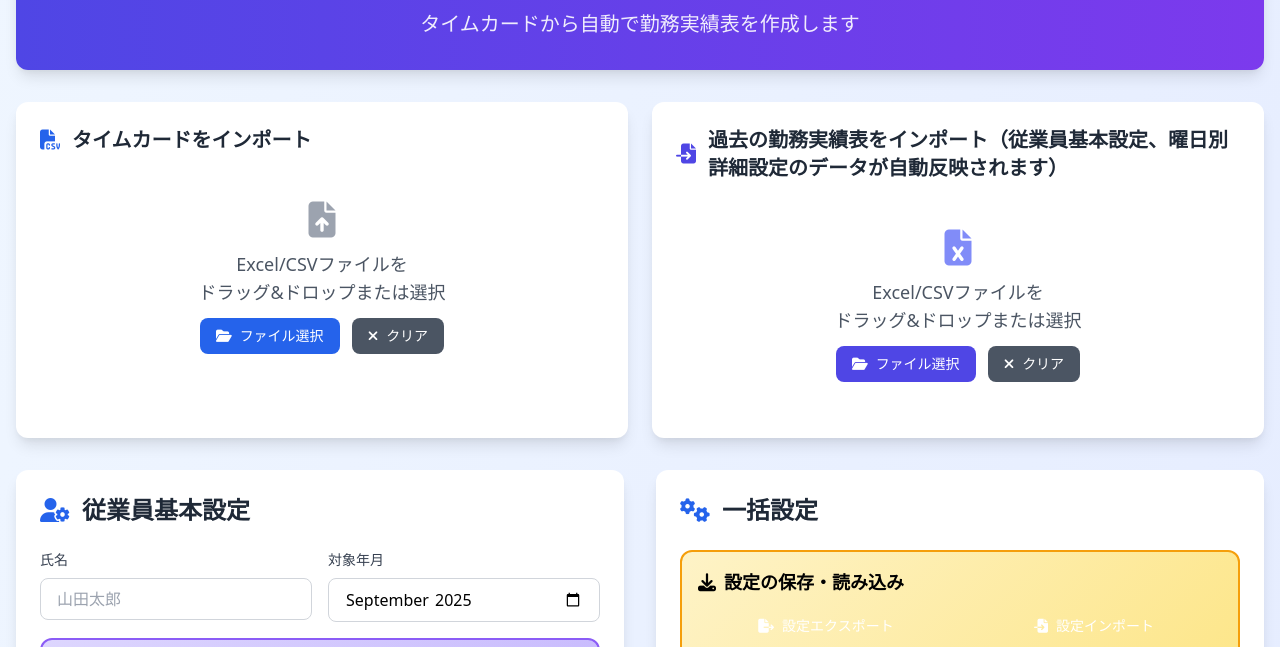
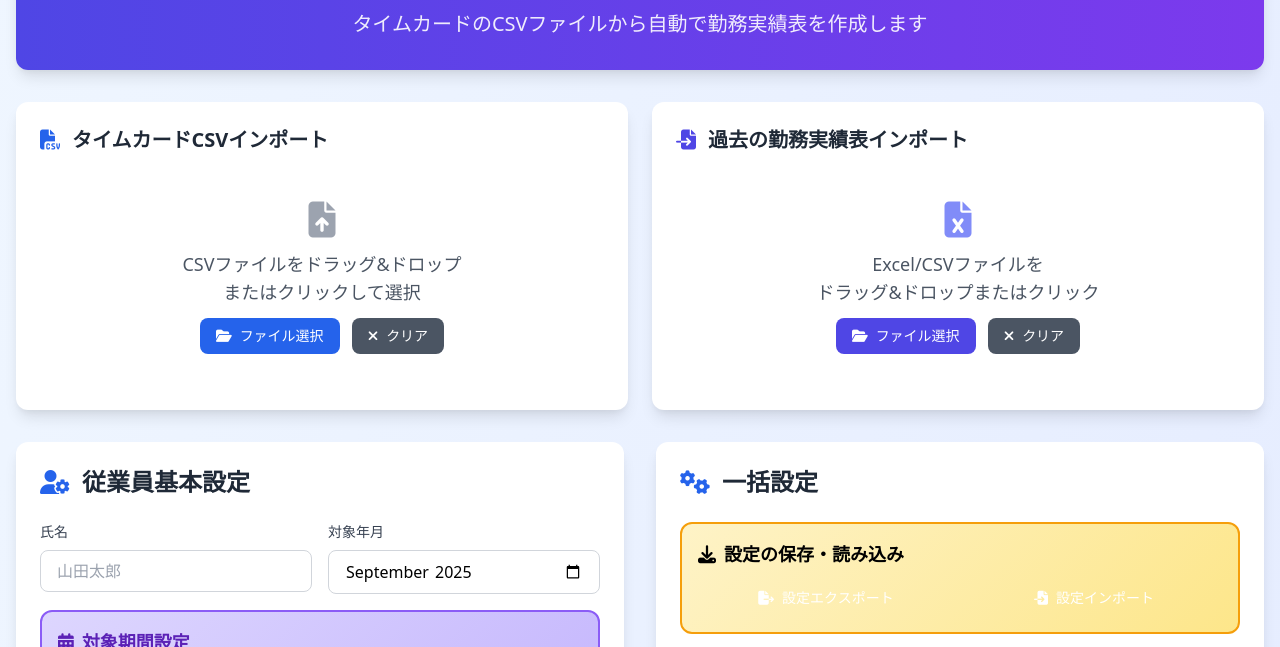
Before and after one commit to it19841984/WorkTrack-Auto, a plain HTML site: page index.html in a window 1280 px wide. Shown: the part 110-757 px from the top of the page. Drawn offline with nearby package versions, Linux system fonts and the light colour scheme.

Commit message:
Update index.html

```diff
--- a/index.html
+++ b/index.html
@@ -173,7 +173,7 @@
                 <h1 class="text-4xl font-bold mb-4">
                     <i class="fas fa-calculator mr-3"></i>勤務実績表自動作成システム
                 </h1>
-                <p class="text-xl opacity-90">タイムカードから自動で勤務実績表を作成します</p>
+                <p class="text-xl opacity-90">タイムカードのCSVファイルから自動で勤務実績表を作成します</p>
             </div>
         </div>
 
@@ -182,11 +182,11 @@
             <!-- Timecard CSV Upload -->
             <div class="bg-white rounded-xl shadow-lg p-6">
                 <h3 class="text-xl font-bold text-gray-800 mb-4 flex items-center">
-                    <i class="fas fa-file-csv mr-3 text-blue-600"></i>タイムカードをインポート
+                    <i class="fas fa-file-csv mr-3 text-blue-600"></i>タイムカードCSVインポート
                 </h3>
                 <div id="uploadArea" class="border-3 border-dashed border-gray-300 rounded-lg p-8 text-center cursor-pointer transition-all hover:border-blue-400 hover:bg-blue-50">
                     <i class="fas fa-file-upload text-4xl text-gray-400 mb-3"></i>
-                    <p class="text-lg text-gray-600 mb-3">Excel/CSVファイルを<br>ドラッグ&ドロップまたは選択</p>
+                    <p class="text-lg text-gray-600 mb-3">CSVファイルをドラッグ&ドロップ<br>またはクリックして選択</p>
                     <input type="file" id="fileInput" accept=".csv" class="hidden">
                     <div class="flex justify-center gap-3">
                         <button onclick="document.getElementById('fileInput').click()" class="bg-blue-600 text-white px-4 py-2 rounded-lg hover:bg-blue-700 transition-colors text-sm">
@@ -202,11 +202,11 @@
             <!-- Work Report Import -->
             <div class="bg-white rounded-xl shadow-lg p-6">
                 <h3 class="text-xl font-bold text-gray-800 mb-4 flex items-center">
-                    <i class="fas fa-file-import mr-3 text-indigo-600"></i>過去の勤務実績表をインポート（従業員基本設定、曜日別詳細設定のデータが自動反映されます）
+                    <i class="fas fa-file-import mr-3 text-indigo-600"></i>過去の勤務実績表インポート
                 </h3>
                 <div id="workReportUploadArea" class="border-3 border-dashed border-indigo-300 rounded-lg p-8 text-center cursor-pointer transition-all hover:border-indigo-400 hover:bg-indigo-50">
                     <i class="fas fa-file-excel text-4xl text-indigo-400 mb-3"></i>
-                    <p class="text-lg text-gray-600 mb-3">Excel/CSVファイルを<br>ドラッグ&ドロップまたは選択</p>
+                    <p class="text-lg text-gray-600 mb-3">Excel/CSVファイルを<br>ドラッグ&ドロップまたはクリック</p>
                     <input type="file" id="workReportFileInput" accept=".csv,.xlsx" class="hidden">
                     <div class="flex justify-center gap-3">
                         <button onclick="document.getElementById('workReportFileInput').click()" class="bg-indigo-600 text-white px-4 py-2 rounded-lg hover:bg-indigo-700 transition-colors text-sm">
```
